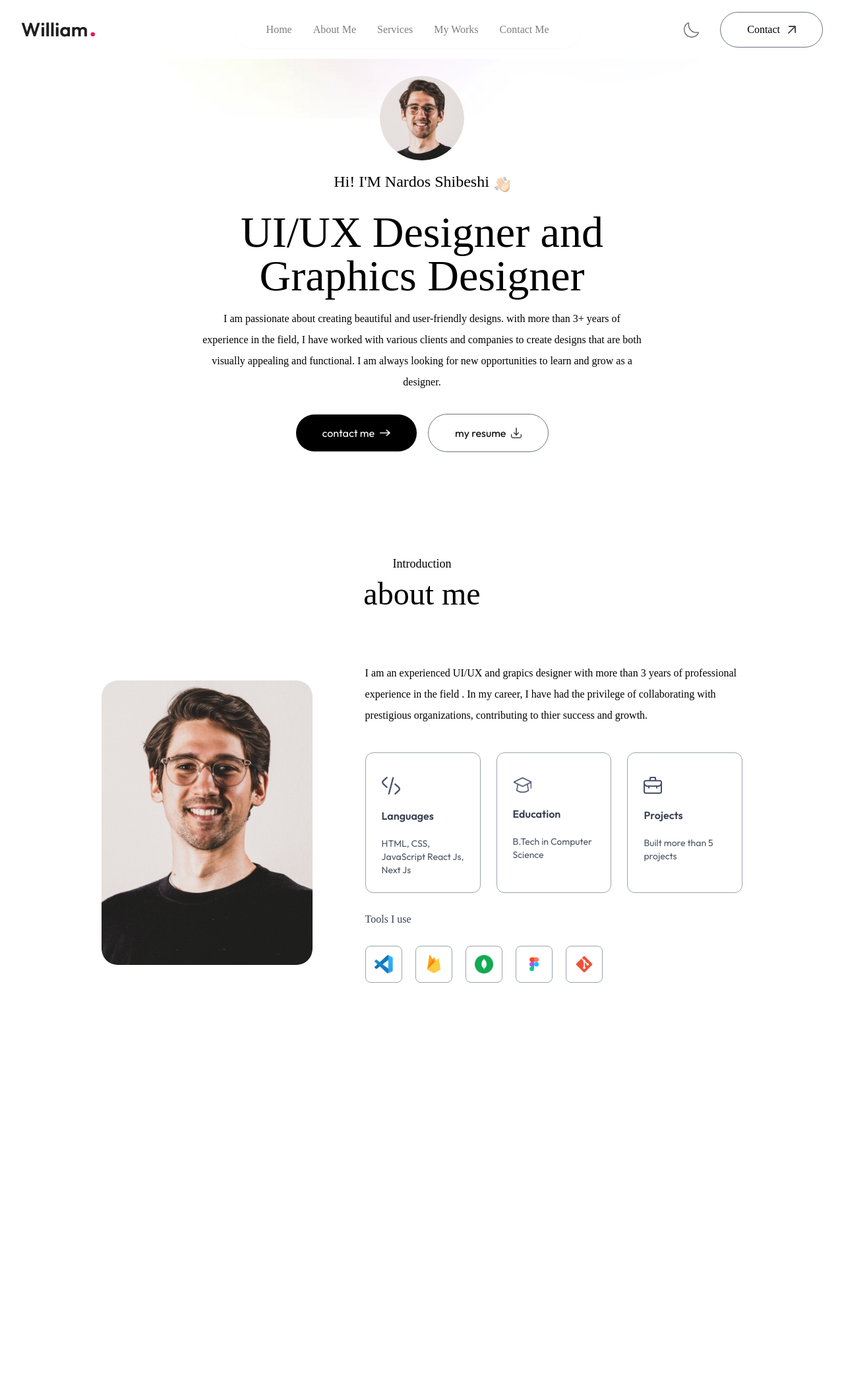
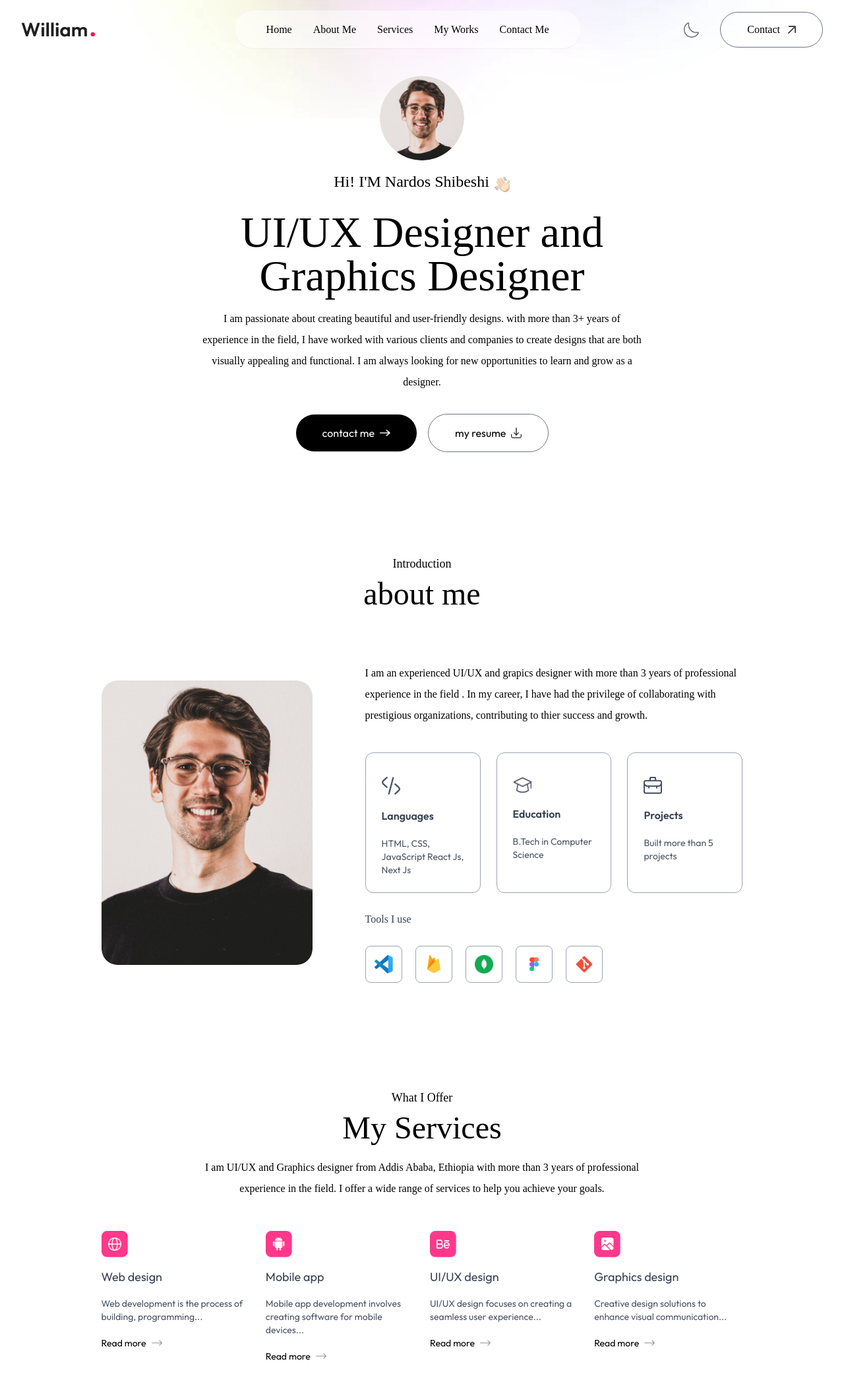
Before and after one commit to aman123shi/nardos-portfolio, a Next.js app: page / in a window 1280 px wide. Shown: the top 2100 px of the page at 66% size. Before the commit the page ends 1609 px from the top, so only its background shows below. Built offline with nearby package versions, Linux system fonts and the light colour scheme; a web font is replaced by a local one.

Commit message:
feat: add Services component and integrate it into the main page; enhance Navbar with scroll effect

```diff
--- a/app/components/navbar/Navbar.tsx
+++ b/app/components/navbar/Navbar.tsx
@@ -1,11 +1,12 @@
 "use client";
 import { assets } from "@/app/assets/assets";
 import Image from "next/image";
-import { useRef } from "react";
+import { useEffect, useRef, useState } from "react";
 
 export function Navbar() {
   const sideMenuRef = useRef<HTMLUListElement>(null);
-  //39
+  const [isScroll, setIsScroll] = useState(false);
+
   const openMenu = () => {
     if (sideMenuRef.current) {
       sideMenuRef.current.style.transform = "translateX(-16rem)";
@@ -18,6 +19,22 @@ export function Navbar() {
     }
   };
 
+  // function setScrollEffect
+  function handleScroll() {
+    if (window.scrollY > 50) {
+      setIsScroll(true);
+    } else {
+      setIsScroll(false);
+    }
+  }
+
+  useEffect(() => {
+    window.addEventListener("scroll", handleScroll);
+    return () => {
+      window.removeEventListener("scroll", handleScroll);
+    };
+  }, []);
+
   return (
     <>
       <div className="fixed top-0 right-0 w-11/12 -z-10 translate-y-[-80%]">
@@ -27,8 +44,12 @@ export function Navbar() {
           className="w-full"
         />
       </div>
-      <nav className="w-full fixed px-5 lg:px-8 xl:px[8%] py-4 flex justify-between items-center z-50 bg-white ">
-        <a href="">
+      <nav
+        className={`w-full fixed px-5 lg:px-8 xl:px[8%] py-4 flex justify-between items-center z-50 ${
+          isScroll ? "bg-white bg-opacity-50 backdrop-blur-lg shadow-sm" : ""
+        }`}
+      >
+        <a href="#top">
           <Image
             src={assets.logo}
             alt="logo"
@@ -36,7 +57,11 @@ export function Navbar() {
           />
         </a>
 
-        <ul className="hidden md:flex items-center gap-6 lg:gap-8 rounded-full px-12 py-3 bg-white shadow-sm opacity-50">
+        <ul
+          className={`hidden md:flex items-center gap-6 lg:gap-8 rounded-full px-12 py-3 ${
+            isScroll ? "" : "bg-white shadow-sm bg-opacity-50"
+          } `}
+        >
           <li>
             <a href="#top" className="font-Ovo">
               Home
--- /dev/null
+++ b/app/components/services/Services.tsx
@@ -0,0 +1,31 @@
+import { assets, serviceData } from "@/app/assets/assets";
+import Image from "next/image";
+import React from "react";
+
+export function Services() {
+  return (
+    <div id="services" className="w-full px-[12%] py-10 scroll-mt-20">
+      <h4 className="text-center mb-2 text-lg font-Ovo">What I Offer</h4>
+      <h2 className="text-center text-5xl font-Ovo">My Services</h2>
+      <p className="text-center max-w-2xl mx-auto mt-5 mb-12 font-Ovo">
+        {" "}
+        I am UI/UX and Graphics designer from Addis Ababa, Ethiopia with more
+        than 3 years of professional experience in the field. I offer a wide
+        range of services to help you achieve your goals.{" "}
+      </p>
+      <div className="grid grid-cols-4 gap-6 my-10">
+        {serviceData.map(({ description, icon, link, title }, index) => (
+          <div key={index}>
+            <Image src={icon} alt="" className="w-10" />
+            <h3 className="text-lg my-4 text-gray-700">{title}</h3>
+            <p className="text-sm text-gray-600 leading-5">{description}</p>
+            <a href={link} className="flex items-center gap-2 text-sm mt-5">
+              Read more{" "}
+              <Image src={assets.right_arrow} alt="" className="w-4" />
+            </a>
+          </div>
+        ))}
+      </div>
+    </div>
+  );
+}
--- a/app/page.tsx
+++ b/app/page.tsx
@@ -1,6 +1,7 @@
 import { About } from "./components/about/about";
 import { Header } from "./components/header/Header";
 import { Navbar } from "./components/navbar/Navbar";
+import { Services } from "./components/services/Services";
 
 export default function Home() {
   return (
@@ -8,6 +9,7 @@ export default function Home() {
       <Navbar />
       <Header />
       <About />
+      <Services />
     </div>
   );
 }
```
